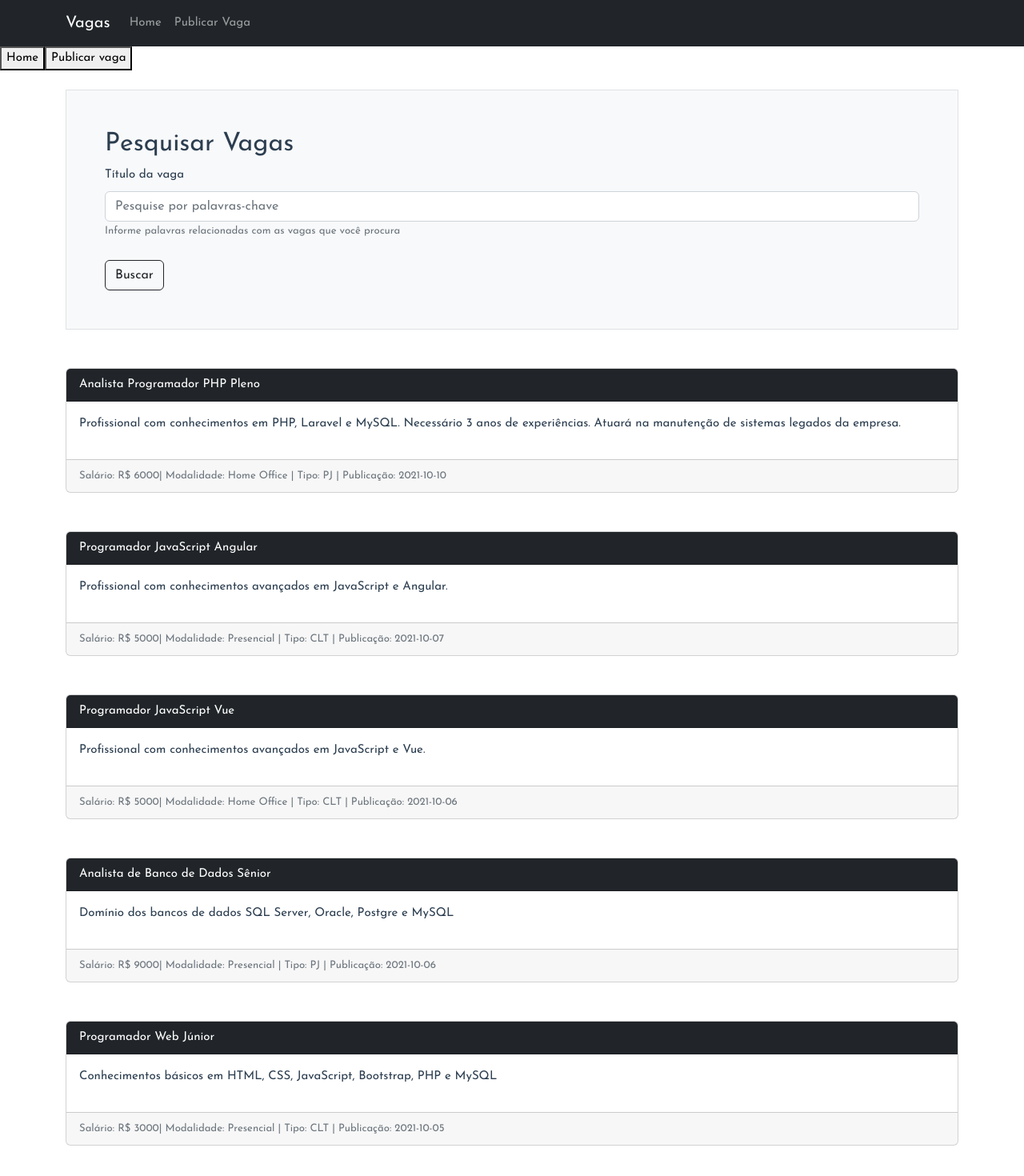
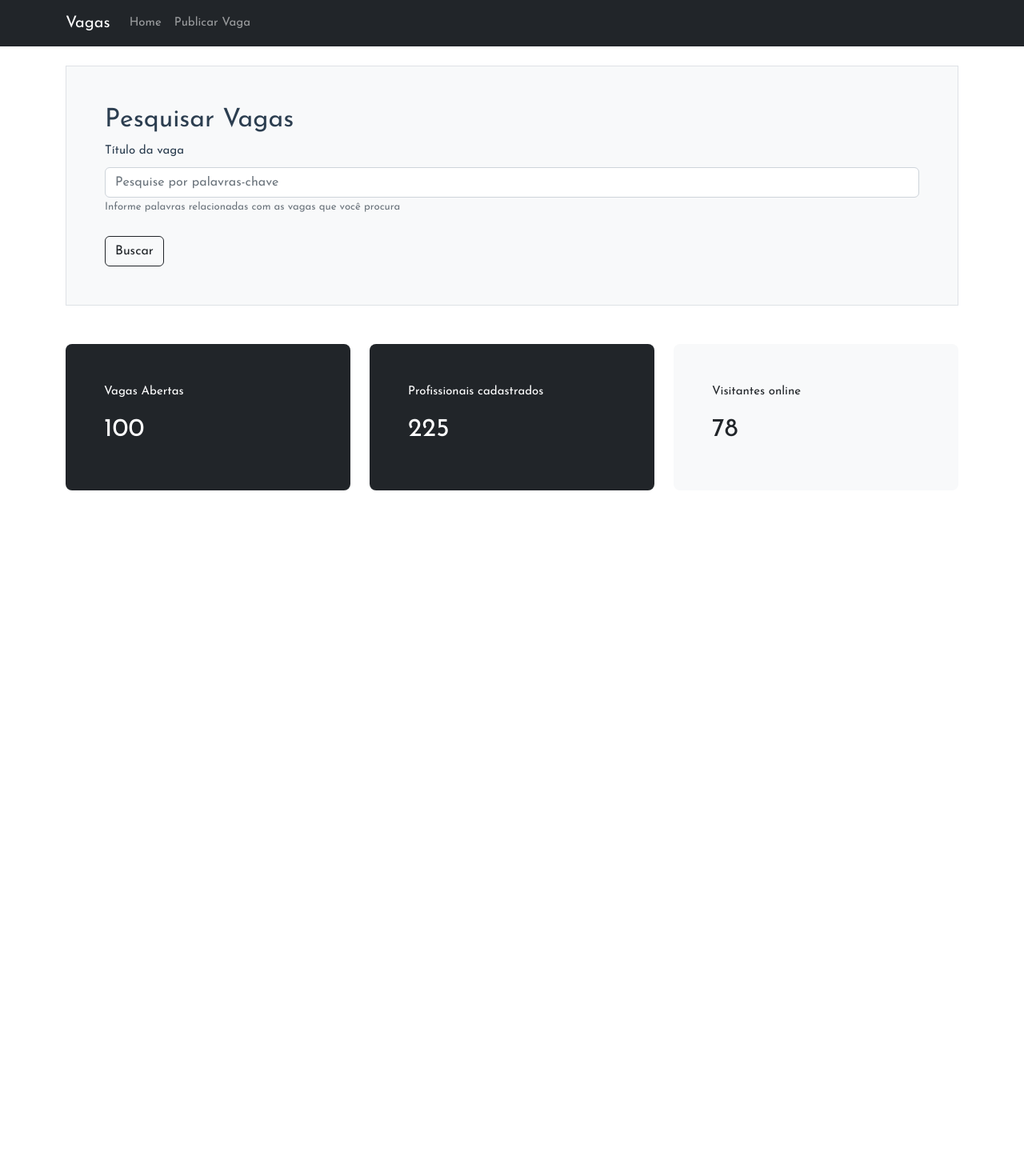
Before and after one commit to YanVL/vagas-front, a Vue app: page / in a window 1280 px wide. Shown: the top 1470 px of the page at 80% size. After the commit the page ends 800 px from the top, so only its background shows below. Built offline with nearby package versions, Linux system fonts and the light colour scheme.

Commit message:
Refinando navegacao e removendo debugs

```diff
--- a/src/App.vue
+++ b/src/App.vue
@@ -1,14 +1,24 @@
-<script setup>
+<script>
 import Conteudo from '@/components/layouts/ConteudoComponent.vue'
 import Topo from '@/components/layouts/TopoComponent.vue'
+
+export default {
+  data: () => ({
+    visibilidade: true,
+    componente: 'HomeComponent'
+  }),
+  components: {
+    Conteudo,
+    Topo
+  }
+}
 </script>
 
 <template>
   <div>
-    <Topo></Topo>
-    <Conteudo></Conteudo>
+    <Topo @navegar="componente = $event" />
+    <Conteudo v-if="visibilidade" :conteudo="componente"></Conteudo>
   </div>
-
 </template>
 
 <style>
--- a/src/components/comuns/VagaComponent.vue
+++ b/src/components/comuns/VagaComponent.vue
@@ -6,7 +6,7 @@
         </div>
         <div class="card-footer">
             <small class="text-muted">Salário: R$ {{ salario }}| Modalidade: {{ modalidade }} | Tipo: {{ tipo }} |
-                Publicação: {{ publicacao }}
+                Publicação: {{ getPublicacao }}
             </small>
         </div>
     </div>
@@ -14,6 +14,12 @@
 
 <script>
 export default {
-    props: ['titulo', 'descricao', 'salario', 'modalidade', 'tipo', 'publicacao']
+    props: ['titulo', 'descricao', 'salario', 'modalidade', 'tipo', 'publicacao'],
+    computed: {
+        getPublicacao() {
+            let dataPublicacao = new Date(this.publicacao)
+            return dataPublicacao.toLocaleDateString('pt-BR')
+        }
+    }
 }
 </script>
--- a/src/components/layouts/ConteudoComponent.vue
+++ b/src/components/layouts/ConteudoComponent.vue
@@ -3,31 +3,24 @@ import HomeComponent from '@/components/views/HomeComponent.vue'
 import PublicarVaga from '@/components/views/PublicarVaga.vue'
 
 export default {
-    components: {
-      HomeComponent,
-      PublicarVaga
-    },
-    data: () => ({
-      teste: 'O componente foi criado',
-      titulo: 'Componente Conteudo',
-      conteudo: 'home-component'
-    }),
-    methods: {
-      atualizarComponente() {
-        this.titulo += '*'
-      }
-    },
+  props: {
+    conteudo: {
+      type: String,
+      required: true
+    }
+  },
+  components: {
+    HomeComponent,
+    PublicarVaga
   }
+}
 </script>
 
 <template>
   <div>
-
-    <button @click="conteudo = 'home-component'">Home</button>
-    <button @click=" conteudo = 'publicar-vaga'">Publicar vaga</button>
-
-    <component :is="conteudo"></component>
-
+    <keep-alive>
+      <component :is="conteudo" />
+    </keep-alive>
   </div>
 </template>
 
--- a/src/components/layouts/TopoComponent.vue
+++ b/src/components/layouts/TopoComponent.vue
@@ -1,5 +1,11 @@
 <script>
-
+export default {
+  methods: {
+    navegarPara(p) {
+      this.$emit('navegar', p)
+    }
+  }
+}
 </script>
 
 <template>
@@ -13,10 +19,10 @@
       <div class="collapse navbar-collapse" id="navbarSupportedContent">
         <ul class="navbar-nav me-auto mb-2 mb-lg-0">
           <li class="nav-item">
-            <a class="nav-link" href="#">Home</a>
+            <a class="nav-link" href="#" @click="navegarPara('HomeComponent')">Home</a>
           </li>
           <li class="nav-item">
-            <a class="nav-link" href="#">Publicar Vaga</a>
+            <a class="nav-link" href="#" @click="navegarPara('PublicarVaga')">Publicar Vaga</a>
           </li>
         </ul>
       </div>
--- a/src/components/views/HomeComponent.vue
+++ b/src/components/views/HomeComponent.vue
@@ -11,48 +11,7 @@ export default {
   },
   data: () => ({
     usuariosOnline: 0,
-    vagas: [
-      {
-        titulo: 'Analista Programador PHP Pleno',
-        descricao: 'Profissional com conhecimentos em PHP, Laravel e MySQL. Necessário 3 anos de experiências. Atuará na manutenção de sistemas legados da empresa.',
-        salario: 6000,
-        modalidade: 'Home Office',
-        tipo: 'PJ',
-        publicacao: '2021-10-10'
-      },
-      {
-        titulo: 'Programador JavaScript Angular',
-        descricao: 'Profissional com conhecimentos avançados em JavaScript e Angular.',
-        salario: 5000,
-        modalidade: 'Presencial',
-        tipo: 'CLT',
-        publicacao: '2021-10-07'
-      },
-      {
-        titulo: 'Programador JavaScript Vue',
-        descricao: 'Profissional com conhecimentos avançados em JavaScript e Vue.',
-        salario: 5000,
-        modalidade: 'Home Office',
-        tipo: 'CLT',
-        publicacao: '2021-10-06'
-      },
-      {
-        titulo: 'Analista de Banco de Dados Sênior',
-        descricao: 'Domínio dos bancos de dados SQL Server, Oracle, Postgre e MySQL',
-        salario: 9000,
-        modalidade: 'Presencial',
-        tipo: 'PJ',
-        publicacao: '2021-10-06'
-      },
-      {
-        titulo: 'Programador Web Júnior',
-        descricao: 'Conhecimentos básicos em HTML, CSS, JavaScript, Bootstrap, PHP e MySQL',
-        salario: 3000,
-        modalidade: 'Presencial',
-        tipo: 'CLT',
-        publicacao: '2021-10-05'
-      }
-    ]
+    vagas: [ ]
   }),
   methods: {
     getUsuariosOnline() {
@@ -61,6 +20,9 @@ export default {
   },
   created() {
     setInterval(this.getUsuariosOnline, 1000);
+  },
+  mounted () {
+    this.vagas = JSON.parse(localStorage.getItem('vagas'))
   }
 }
 </script>
--- a/src/components/views/PublicarVaga.vue
+++ b/src/components/views/PublicarVaga.vue
@@ -9,29 +9,29 @@ export default {
   methods: {
     salvarVaga() {
 
+      let tempoDecorrido = Date.now()
+      let dataAtual = new Date(tempoDecorrido)
       let vagas = JSON.parse(localStorage.getItem('vagas'))
 
       if(!vagas) vagas = []
-
       let vaga = {
         titulo: this.titulo,
         descricao: this.descricao,
         salario: this.salario,
         modalidade: this.modalidade,
-        tipo: this.tipo
+        tipo: this.tipo,
+        publicacao: dataAtual.toISOString()
       }
 
       vagas.push(vaga)
-
       localStorage.setItem('vagas', JSON.stringify(vagas))
-
     }
   }
 }
 </script>
 
 <template>
-  <div class="container">
+  <div class="container mt-3">
     <div class="row">
       <div class="col">
         <h4>Apresente a sua vaga para milhares de profissionais de graça</h4>
```
